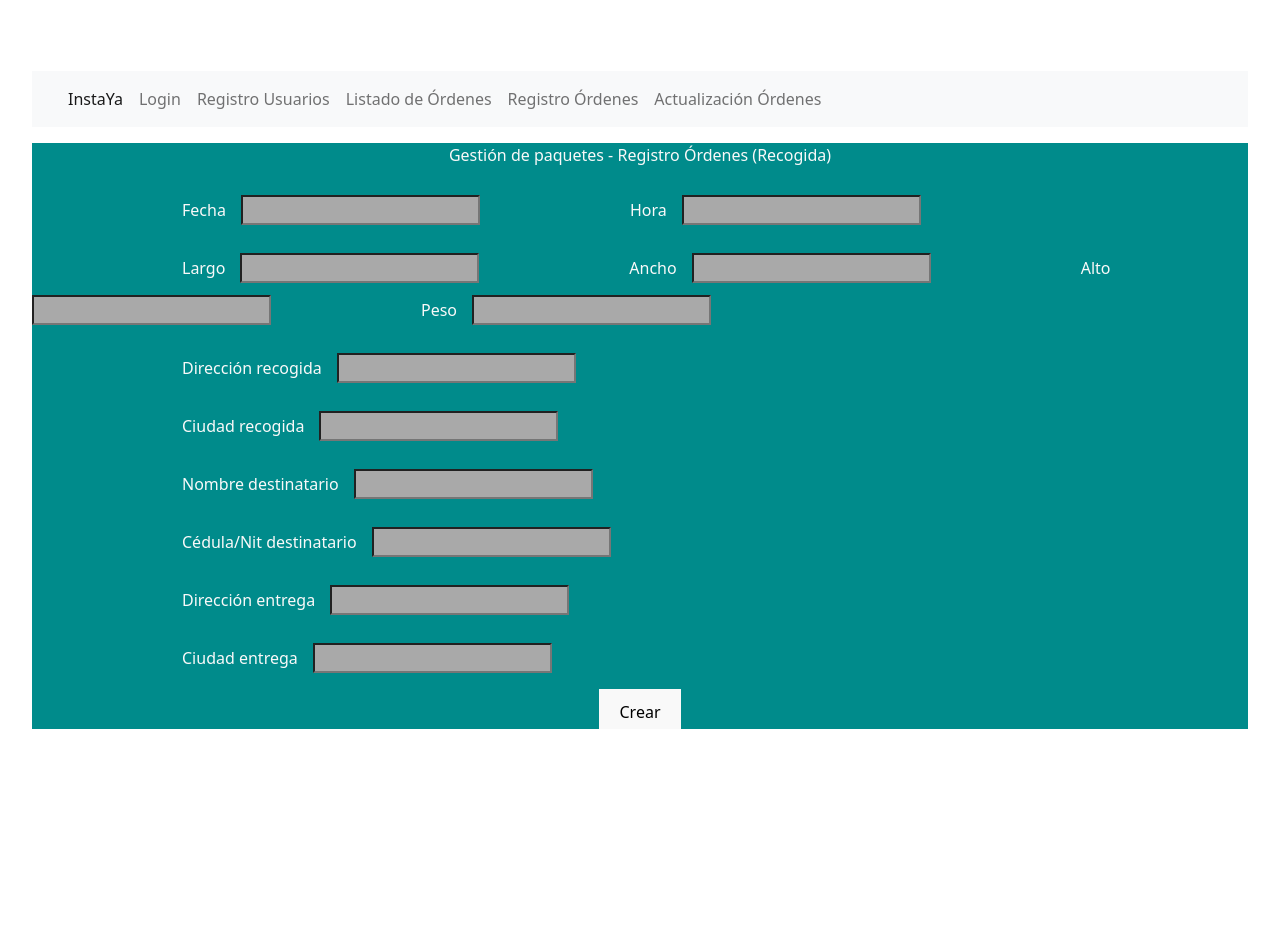
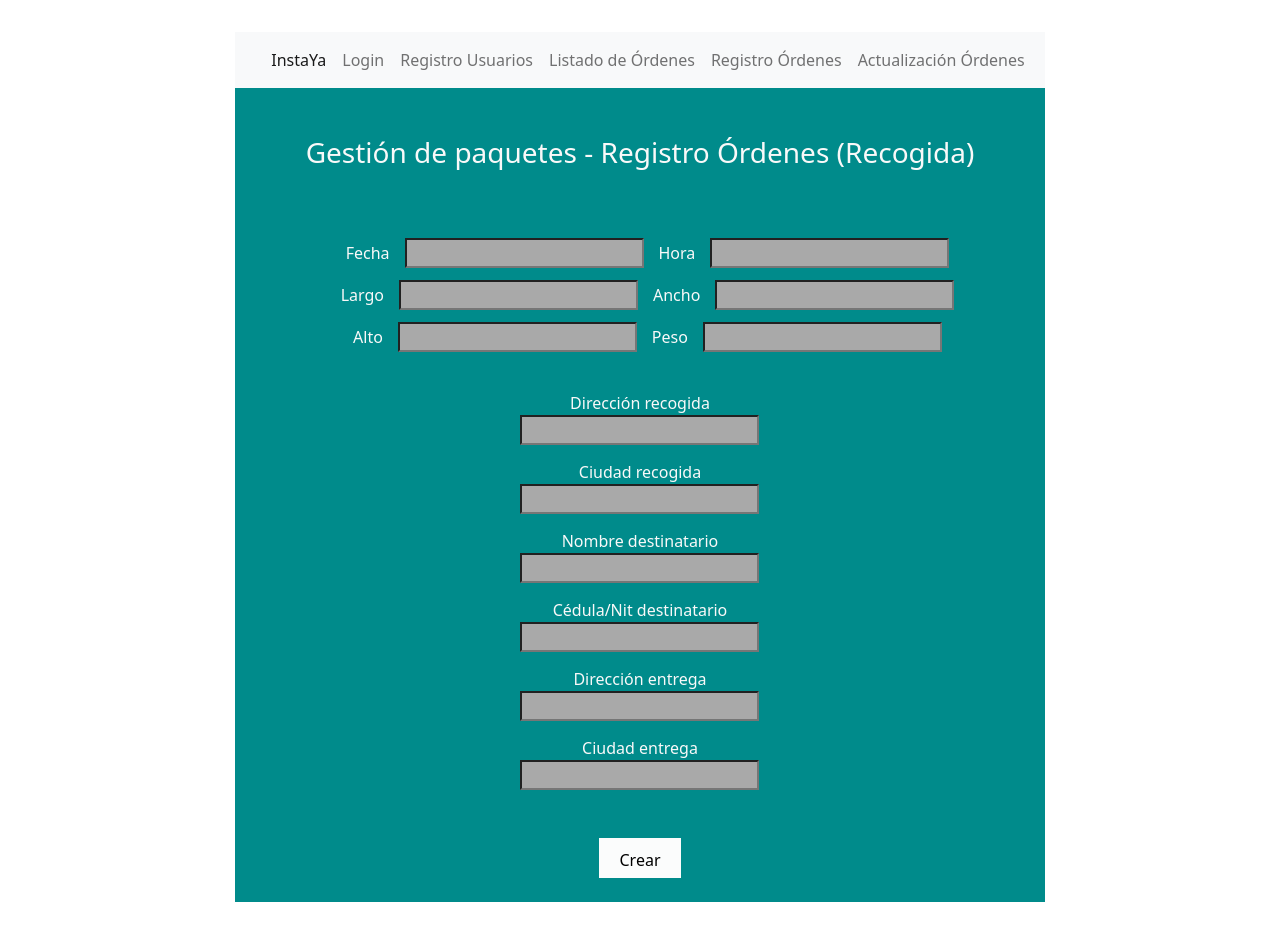
Before and after one commit to SandraNomesque/InstaYa, a React (Vite) app: page /registroOrdenes in a window 1280 px wide. Before the commit the page ends 800 px from the top, so only its background shows below. Built offline with nearby package versions, Linux system fonts and the light colour scheme.

Commit message:
Cambio en visualización de  ventanas

```diff
--- a/src/Componentes/ActualizacionOrdenes.jsx
+++ b/src/Componentes/ActualizacionOrdenes.jsx
@@ -6,39 +6,49 @@ export default function ActualizacionOrdenes() {
     }
     return (
         <form action="">
-        <p></p>
-           <p1>Gestión de paquetes - Registro Órdenes (Recogida)</p1>
-           <p></p>
-           <p>
+        <br /><br />
+        <h3>Gestión de paquetes -Actualizacion de Órdenes (Recogida)</h3>
+        <br /><br />
+
                 <label htmlFor =" "> Fecha </label>
                 <input htmlFor ="date" />
                 <label htmlFor=" "> Hora </label>
                 <input htmlFor ="date" />
-            </p>
-            <p>
+                <br />
+                <label htmlFor=" "> Estado </label>
+                <input htmlFor ="date" />
+                <br />
+
                 <label htmlFor="">Largo</label>
                 <input htmlFor ="float" />
                 <label htmlFor="">Ancho</label>
-                <input htmlFor ="Float" readOnly />
+                <input htmlFor ="Float" readOnly /><br />
                 <label htmlFor="">Alto</label>
                 <input htmlFor ="Float" readOnly />
                 <label htmlFor="">Peso</label>
                 <input htmlFor ="Float" />
-            </p>
 
-            <p><label htmlFor="">Dirección recogida</label>
-            <input htmlFor ="text" /></p>
-            <p><label htmlFor="">Ciudad recogida</label>
-            <input htmlFor ="text" /></p>
-            <p><label htmlFor="">Nombre destinatario</label>
-            <input htmlFor ="text" /></p>
-            <p><label htmlFor="">Cédula/Nit destinatario</label>
-            <input htmlFor ="text" /></p>
-            <p><label htmlFor="">Dirección entrega</label>
-            <input htmlFor ="text" /></p>
-            <p><label htmlFor="">Ciudad entrega</label>
-            <input htmlFor ="text" /></p>
-            <button onClick={actualizacionOrden}>Actualizar  </button>
+            <br />
+            <br />
+            <div>
+
+                    <label htmlFor="">Dirección recogida</label><br />
+                    <input htmlFor ="text" /> <br />
+                    <label htmlFor="">Ciudad recogida</label><br />
+                    <input htmlFor ="text" />   <br />
+                    <label htmlFor="">Nombre destinatario</label><br />
+                    <input htmlFor ="text" /><br />
+                    <label htmlFor="">Cédula/Nit destinatario</label><br />
+                    <input htmlFor ="text" /> <br />
+                    <label htmlFor="">Dirección entrega</label><br />
+                    <input htmlFor ="text" /><br />
+                    <label htmlFor="">Ciudad entrega</label><br />
+                    <input htmlFor ="text" />
+
+            </div>
+            <br /> <br />
+            <button onClick={actualizacionOrden}>Actualizar Orden  </button>
+            <br /> <br />
         </form>
     )
-}
+   }
--- a/src/Componentes/ListadoOrdenes.jsx
+++ b/src/Componentes/ListadoOrdenes.jsx
@@ -1,11 +1,10 @@
 export default function ListadoOrdenes(){
-
     return (
         <form action ="">
-             <p></p>
-                <p1>Gestión de paquetes - Listado de Órdenes</p1>
-                <p></p>
-                <p2><label htmlFor = ""> Crear Orden </label></p2>
+             <br />
+            <h3>Gestión de paquetes - Listado de Órdenes</h3>
+            <br />
+            <p><label htmlFor = ""> Crear Orden </label></p>
 
 
             <table class="table">
@@ -52,4 +51,5 @@ export default function ListadoOrdenes(){
 
         </form>
     )
+
 }
--- a/src/Componentes/Login.jsx
+++ b/src/Componentes/Login.jsx
@@ -5,19 +5,24 @@ export default function Login(){
     }
     return (
         <form action ="">
-             <p></p>
-                <p1>Gestión de paquetes - Login</p1>
-                <p></p>
-                <p2><label htmlFor = ""> Registrarse</label></p2>
-            <p>
+            <br />
+            <h3>Gestión de paquetes - Login</h3>
+            <br />
+            <p><label htmlFor = ""> Registrarse</label></p>
+
+            <div>
                 <label htmlFor = ""> Usuario</label>
+                <br />
                 <input type ="text" />
-            </p>
-            <p>
+                <br />
                 <label htmlFor = ""> Contraseña</label>
+                <br />
                 <input type ="text" />
-            </p>
+            </div>
+            <br /><br />
+
             <button onClick={login}>Login</button>
+            <br /><br />
         </form>
     )
 }
--- a/src/Componentes/RegistroOrdenes.jsx
+++ b/src/Componentes/RegistroOrdenes.jsx
@@ -5,39 +5,47 @@ export default function RegistroOrdenes() {
     }
     return (
         <form action="">
-        <p></p>
-           <p1>Gestión de paquetes - Registro Órdenes (Recogida)</p1>
-           <p></p>
-           <p>
+       <br /><br />
+        <h3>Gestión de paquetes - Registro Órdenes (Recogida)</h3>
+        <br /><br />
+
                 <label htmlFor =" "> Fecha </label>
                 <input htmlFor ="date" />
                 <label htmlFor=" "> Hora </label>
                 <input htmlFor ="date" />
-            </p>
-            <p>
+                <br />
+
+
                 <label htmlFor="">Largo</label>
                 <input htmlFor ="float" />
                 <label htmlFor="">Ancho</label>
-                <input htmlFor ="Float" readOnly />
+                <input htmlFor ="Float" readOnly /><br />
                 <label htmlFor="">Alto</label>
                 <input htmlFor ="Float" readOnly />
                 <label htmlFor="">Peso</label>
                 <input htmlFor ="Float" />
-            </p>
 
-            <p><label htmlFor="">Dirección recogida</label>
-            <input htmlFor ="text" /></p>
-            <p><label htmlFor="">Ciudad recogida</label>
-            <input htmlFor ="text" /></p>
-            <p><label htmlFor="">Nombre destinatario</label>
-            <input htmlFor ="text" /></p>
-            <p><label htmlFor="">Cédula/Nit destinatario</label>
-            <input htmlFor ="text" /></p>
-            <p><label htmlFor="">Dirección entrega</label>
-            <input htmlFor ="text" /></p>
-            <p><label htmlFor="">Ciudad entrega</label>
-            <input htmlFor ="text" /></p>
+            <br />
+            <br />
+            <div>
+
+                    <label htmlFor="">Dirección recogida</label><br />
+                    <input htmlFor ="text" /> <br />
+                    <label htmlFor="">Ciudad recogida</label><br />
+                    <input htmlFor ="text" />   <br />
+                    <label htmlFor="">Nombre destinatario</label><br />
+                    <input htmlFor ="text" /><br />
+                    <label htmlFor="">Cédula/Nit destinatario</label><br />
+                    <input htmlFor ="text" /> <br />
+                    <label htmlFor="">Dirección entrega</label><br />
+                    <input htmlFor ="text" /><br />
+                    <label htmlFor="">Ciudad entrega</label><br />
+                    <input htmlFor ="text" />
+
+            </div>
+            <br /> <br />
             <button onClick={crearOrden}>Crear </button>
+            <br /> <br />
         </form>
     )
 }
--- a/src/Componentes/RegistroUsuarios.jsx
+++ b/src/Componentes/RegistroUsuarios.jsx
@@ -6,24 +6,27 @@ export default function RegistroUsuarios(){
 
     return (
         <form>
-            <p1>Gestión de paquetes - Registro Usuarios</p1>
-            <p>
-                <label htmlFor = ""> Nombres</label>
-                <input  type ="text" />
-            </p>
-            <p>
-                <label htmlFor = ""> Usuario</label>
-                <input type ="text" />
-            </p>
-            <p>
-                <label htmlFor = ""> Contraseña</label>
-                <input type ="text" />
-            </p>
-            <p>
-                <label htmlFor = ""> Correo</label>
-                <input type ="text" />
-            </p>
+             <br />
+            <h3>Gestión de paquetes - Registro Usuarios</h3>
+            <br /> <br />
+            <div>
+                <label htmlFor = ""> Nombres</label> <br />
+                <input  type ="text" /><br />
+
+                <label htmlFor = ""> Usuario</label><br />
+                <input type ="text" /><br />
+
+                <label htmlFor = ""> Contraseña</label><br />
+                <input type ="text" /><br />
+
+                <label htmlFor = ""> Correo</label><br />
+                <input type ="text" /><br />
+
+            </div>
+            <br /> <br />
             <button onClick={crear}>Crear</button>
+            <br /> <br />
         </form>
     )
+
 }
--- a/src/index.css
+++ b/src/index.css
@@ -40,13 +40,14 @@ h1 {
 }
 
 button {
-  border-radius: 8px;
+
+  border-radius:40px;
   border: 1px solid transparent;
   padding: 0.6em 1.2em;
   font-size: 1em;
   font-weight: 500;
   font-family: inherit;
-  background-color:darkgray;
+  background-color: #1a1a1a;
   cursor: pointer;
   transition: border-color 0.25s;
   height: 40px;
@@ -67,41 +68,37 @@ button:focus-visible {
   :root {
     color: #213547;
     background-color: #ffffff;
+
   }
   a:hover {
     color: #747bff;
   }
   button {
-    background-color: #f9f9f9;
+    background-color: #fbfcfc;
+
   }
 }
 
 input {
   background-color:darkgray;
-  text-align:right
+  text-align:right;
+  margin-right: 15px;
+  margin-left: 15px;
+  margin-top: 15px;
 
 }
 
 label {
   text-align:right;
   margin-right: 15px;
-  margin-left: 150px;
+  margin-left: 15px;
   margin-top: 15px;
 
 }
 
-.p1{
+p{
+  margin-right: 40px;
   text-align:right;
-  margin-top: 15px;
-}
-
-.p2{
-  text-align:left;
-}
-
-p{
-  margin-top: 15px;
-  text-align:left;
 }
 
 form {
```
